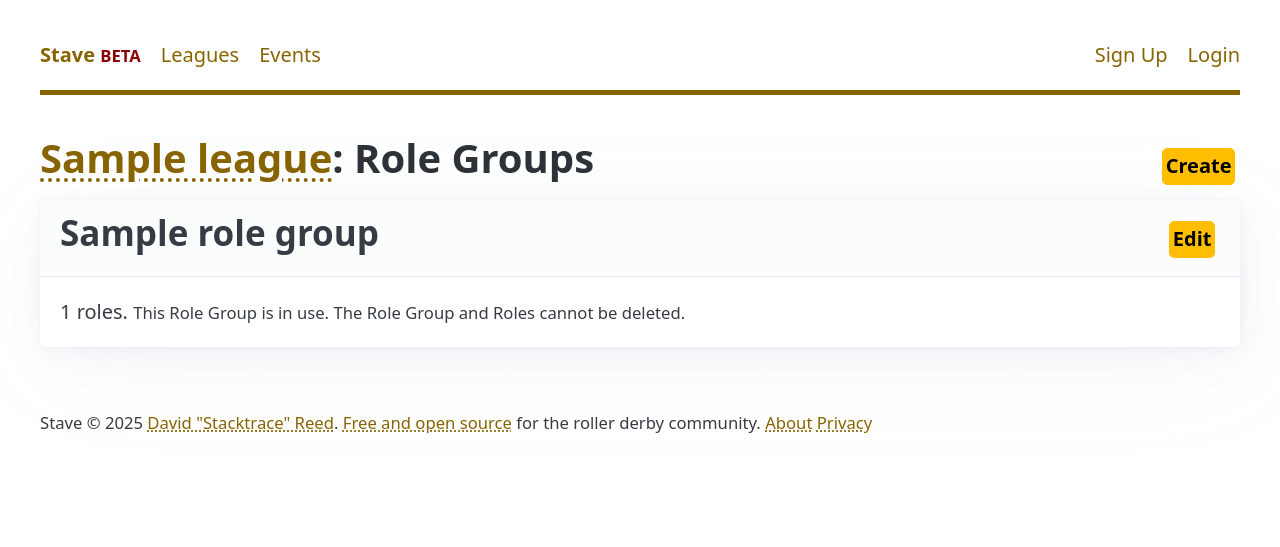
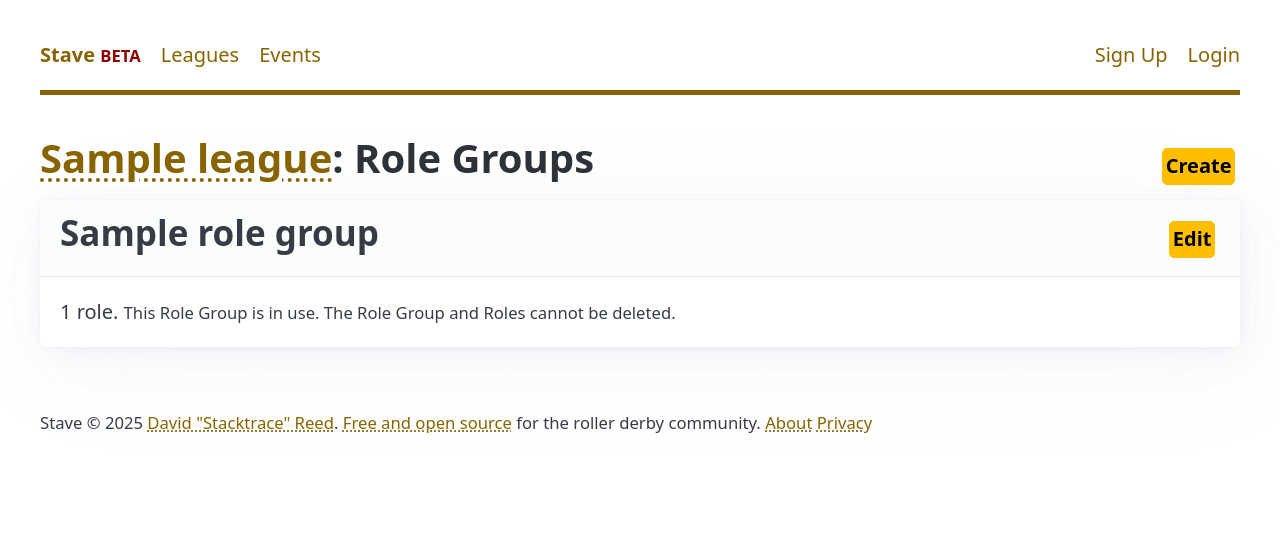
Before and after one commit to davidmreed/stave, a Django app: template stave/templates/stave/role_group_list.html in a window 1280 px wide. Shown: the top 547 px of the page. Run offline with Django 5.2, Linux system fonts and the light colour scheme; the template is opened without the code that fills it: most values are stand-ins (such as "Sample title", 1, 10 or a date in 2020); parts of the project's set-up code (start-up, migrations or seed data) failed here and were passed over; some libraries are stand-ins or nearby versions.

Commit message:
Fix role group crud

```diff
--- a/stave/templates/stave/role_group_list.html
+++ b/stave/templates/stave/role_group_list.html
@@ -14,7 +14,7 @@
         <a role="button" href="{% url 'role-group-delete' league.slug role_group.id %}">Delete</a>
         {% endif %}
     </header>
-    {{ role_group.roles.all|length }} roles.
+    {{ role_group.roles.all|length }} role{% if role_group.roles.all|length != 1 %}s{% endif %}.
     {% if not role_group.can_delete %}<small>This Role Group is in use. The Role Group and Roles cannot be deleted.</small>{% endif %}
 </article>
 {% endfor %}
--- a/stave/views.py
+++ b/stave/views.py
@@ -467,7 +467,7 @@ class RoleGroupCreateUpdateView(
     def allow_child_deletes(self) -> bool:
         if self.role_group:
             return self.role_group.can_delete()
-        return False
+        return True
 
 
 class RoleGroupDeleteView(TenantedGenericDeleteView[models.RoleGroup]):
```
